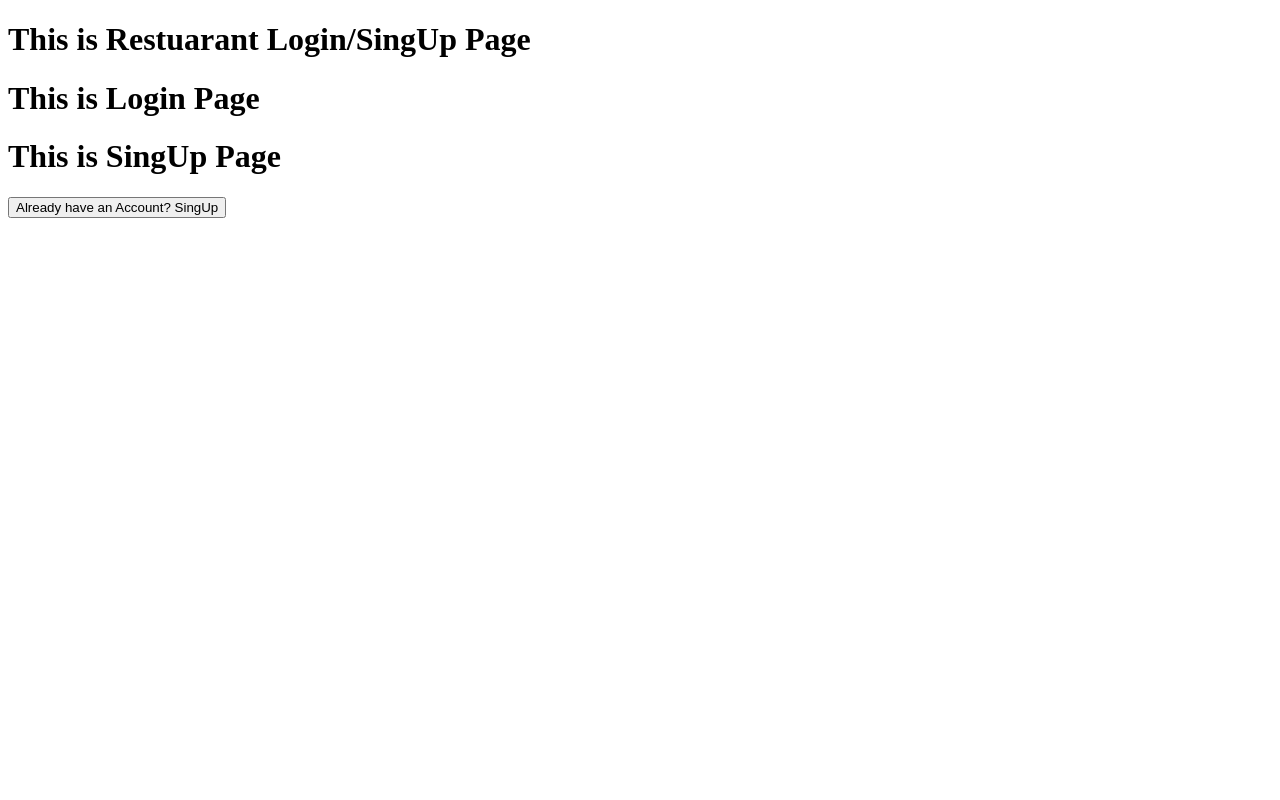
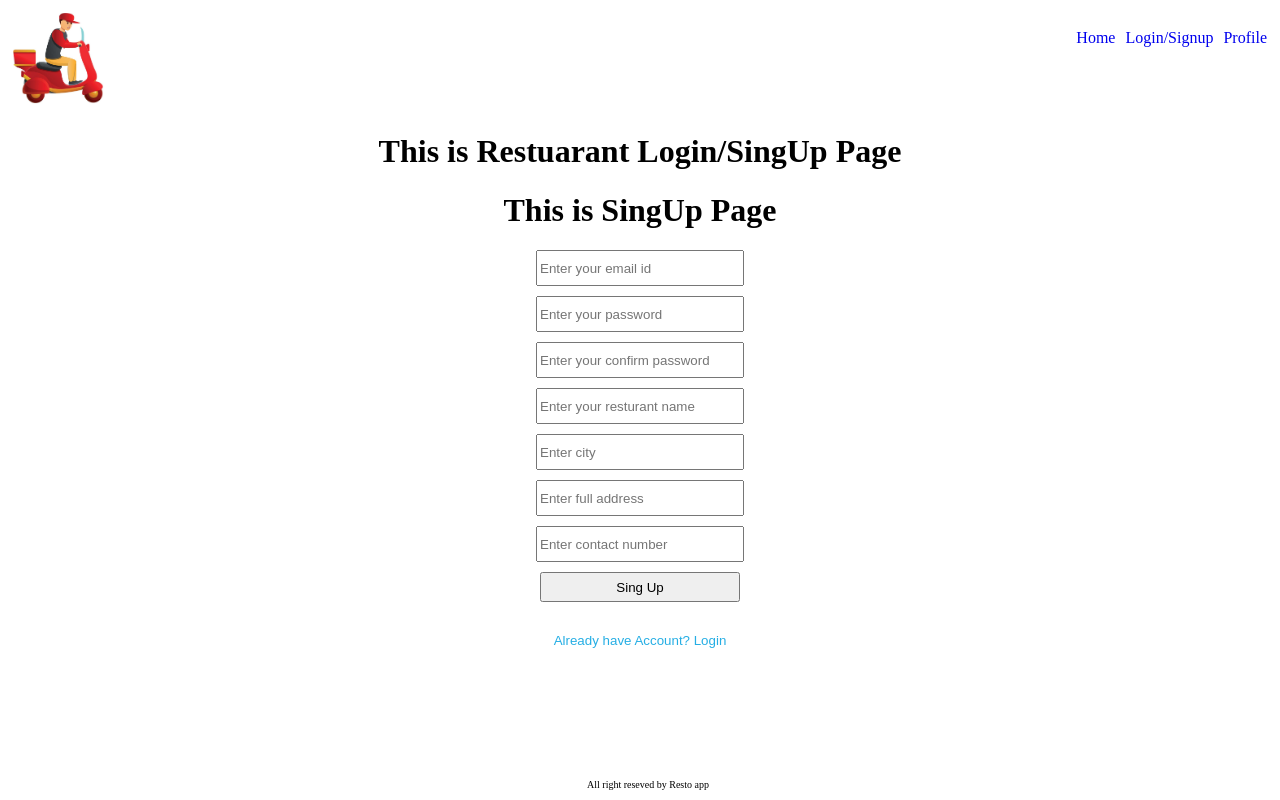
Before and after one commit to ratulrh04/Food-Delivery-Web-App, a Next.js app: page /restuarant in a window 1280 px wide. Built offline with nearby package versions, Linux system fonts and the light colour scheme.

Commit message:
restuarant nav and footer basic stucture coding here

```diff
--- /dev/null
+++ b/src/app/_components/RestuarantHeader.js
@@ -0,0 +1,31 @@
+
+
+import Image from "next/image";
+import Link from "next/link";
+
+export default function RestaurantHeader() {
+  return (
+    <div className="header-wrapper">
+      <div className="logo">
+        <Image
+          src="/assets/food-delivery.jpg"
+          alt="main logo"
+          width={100}
+          height={100}
+          priority
+        />
+      </div>
+      <ul>
+        <li>
+           <Link href="/"> Home </Link>
+        </li>
+        <li>
+           <Link href="/"> Login/Signup </Link>
+        </li>
+        <li>
+           <Link href="/"> Profile </Link>
+        </li>
+      </ul>
+    </div>
+  );
+}
--- /dev/null
+++ b/src/app/_components/RestuarentFooter.js
@@ -0,0 +1,7 @@
+export default function RestuarantFooter (){
+    return(
+        <div className="footer-wrapper">
+           <p> All right reseved by Resto app</p>
+        </div>
+    )
+}
--- a/src/app/_components/restuarantLogin.js
+++ b/src/app/_components/restuarantLogin.js
@@ -2,6 +2,17 @@ export default function RestuarantLogin(){
     return(
         <div>
              <h1>This is Login Page</h1>
+              <form>
+                <div className="input-wrapper">
+                    <input type="text" placeholder="Enter your email id" className="input-field" />
+                </div>
+                <div className="input-wrapper">
+                    <input type="password" placeholder="Enter you password" className="input-field"/>
+                </div>
+                <div className="input-wrapper">
+                    <button className="button">Login</button>
+                </div>
+             </form>
         </div>
     )
 
--- a/src/app/_components/restuarantSingUp.js
+++ b/src/app/_components/restuarantSingUp.js
@@ -1,7 +1,33 @@
 export default function RestuaranSingUp(){
     return(
         <div>
-             <h1>This is SingUp Page</h1>
+              <h1>This is SingUp Page</h1>
+              <form>
+                <div className="input-wrapper">
+                    <input type="text" placeholder="Enter your email id" className="input-field" />
+                </div>
+                <div className="input-wrapper">
+                    <input type="password" placeholder="Enter your password" className="input-field"/>
+                </div>
+                 <div className="input-wrapper">
+                    <input type="password" placeholder="Enter your confirm password" className="input-field"/>
+                </div>
+                 <div className="input-wrapper">
+                    <input type="password" placeholder="Enter your resturant name" className="input-field"/>
+                </div>
+                 <div className="input-wrapper">
+                    <input type="password" placeholder="Enter city" className="input-field"/>
+                </div>
+                 <div className="input-wrapper">
+                    <input type="password" placeholder="Enter full address" className="input-field"/>
+                </div>
+                 <div className="input-wrapper">
+                    <input type="password" placeholder="Enter contact number" className="input-field"/>
+                </div>
+                <div className="input-wrapper">
+                    <button className="button">Sing Up</button>
+                </div>
+             </form>
         </div>
     )
 
--- /dev/null
+++ b/src/app/globals.css
@@ -0,0 +1,21 @@
+.input-wrapper{
+    margin: 10px;
+}
+.input-field{
+    width: 200px;
+    height: 30px;
+}
+.button{
+  width: 200px;
+  height: 30px;
+}
+.container{
+    text-align: center;
+}
+.button-link{
+    border: 0;
+    cursor: pointer;
+    background-color: transparent;
+    color: #25aee4;
+    margin: 20px;
+}
--- a/src/app/layout.js
+++ b/src/app/layout.js
@@ -1,5 +1,5 @@
 import { Geist, Geist_Mono } from "next/font/google";
-
+import "./globals.css"
 
 const geistSans = Geist({
   variable: "--font-geist-sans",
--- a/src/app/restuarant/page.js
+++ b/src/app/restuarant/page.js
@@ -1,14 +1,29 @@
-import RestuarantLogin from "../_components/restuarantLogin";
-import RestuaranSingUp from "../_components/restuarantSingUp";
+"use client";
+// css link import here:-
+import "./style.css"
+// components:-
+import { useState } from "react";
+import RestuarantLogin from "../_components/RestuarantLogin";
+import RestuaranSingUp from "../_components/RestuarantSingUp";
+import RestaurantHeader from "../_components/RestuarantHeader";
+import RestuarantFooter from "../_components/RestuarentFooter";
 
-export default function Restuarant (){
+export default function Restuarant() {
+  const [login, setLogin] = useState();
 
-    return(
-        <div>
-            <h1> This is Restuarant Login/SingUp Page</h1>
-            <RestuarantLogin/>
-            <RestuaranSingUp/>
-            <button>Already have an Account? SingUp</button>
-        </div>
-    )
+  return (
+    <div>
+      <div className="container">
+        {/* Restuarent Header or Navber */}
+        <RestaurantHeader/>
+        <h1> This is Restuarant Login/SingUp Page</h1>
+        {login ? <RestuarantLogin /> : <RestuaranSingUp />}
+        <button className="button-link" onClick={() => setLogin(!login)}>
+        {login ? "Do not have account ? SingUp" : "Already have Account? Login"}
+        </button>
+      </div>
+      {/* Restuarant footer component adding here */}
+       <RestuarantFooter/>
+    </div>
+  );
 }
--- /dev/null
+++ b/src/app/restuarant/style.css
@@ -0,0 +1,22 @@
+.header-wrapper{
+    display: flex;
+    justify-content: space-between;
+}
+.header-wrapper ul{
+    display: flex;
+}
+.header-wrapper ul li{
+    list-style-type:none;
+    padding: 5px;
+}
+.header-wrapper ul li a{
+    text-decoration: none;
+}
+.footer-wrapper{
+    position: fixed;
+    bottom: 0;
+    width: 100%;
+    text-align: center;
+    font-size: 10px;
+    background-color: #fff;
+}
```
Also changed, not shown: public/assets/food-delivery.jpg (added).
